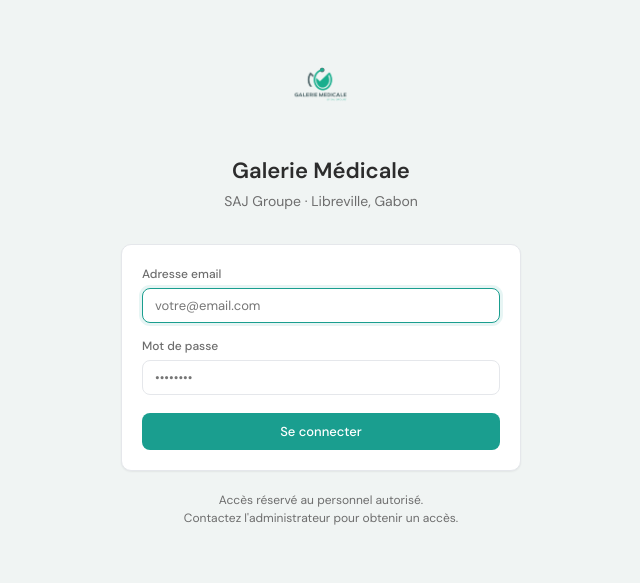
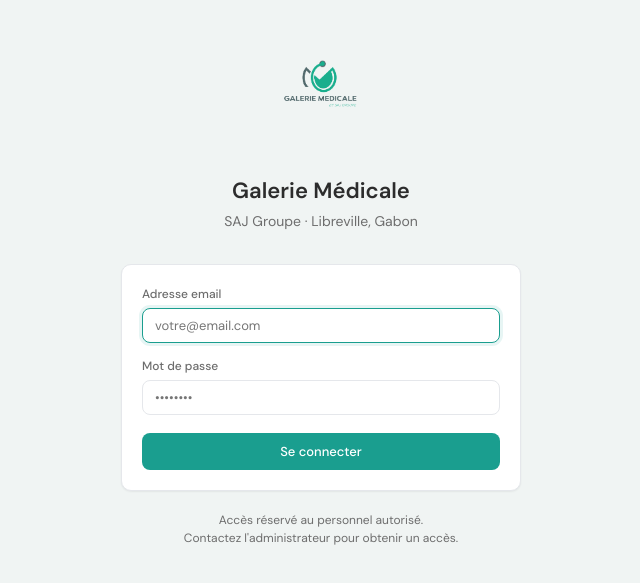
Before and after one commit to nizzyjeb/galerie-medicale, a React (Vite) app: page /login in a window 1280 px wide. Shown: the part 119-702 px from the top of the page, without its empty margins (319-959 px from the left). Built offline with nearby package versions, Linux system fonts and the light colour scheme; no server answers.

Commit message:
feat: logo agrandi partout

```diff
--- a/src/components/Layout.jsx
+++ b/src/components/Layout.jsx
@@ -47,7 +47,7 @@
       <aside className="sidebar">
         {/* Logo dans la sidebar */}
         <div style={{ padding: '16px 18px 14px', borderBottom: '1px solid rgba(255,255,255,.08)', display: 'flex', alignItems: 'center', gap: 10 }}>
-          <img src={LOGO_BASE64} alt="Galerie Médicale" style={{ width: 42, height: 42, objectFit: 'contain', borderRadius: 6, background: '#fff', padding: 3 }} />
+          <img src={LOGO_BASE64} alt="Galerie Médicale" style={{ width: 54, height: 54, objectFit: 'contain', borderRadius: 6, background: '#fff', padding: 3 }} />
           <div>
             <div style={{ fontSize: 12, fontWeight: 600, color: '#fff', letterSpacing: '.3px', lineHeight: 1.3 }}>Galerie Médicale</div>
             <div style={{ fontSize: 10, color: 'rgba(255,255,255,.4)', marginTop: 1 }}>SAJ Groupe · Libreville</div>
@@ -105,7 +105,7 @@
       <div className="main-content">
         <header className="topbar">
           <div style={{ display:'flex', alignItems:'center', gap:12 }}>
-            <img src={LOGO_BASE64} alt="GM" style={{ width:28, height:28, objectFit:'contain' }} />
+            <img src={LOGO_BASE64} alt="GM" style={{ width:36, height:36, objectFit:'contain' }} />
             <div style={{ fontSize:15, fontWeight:600 }}>Galerie Médicale</div>
           </div>
           <div style={{ display:'flex', alignItems:'center', gap:12 }}>
--- a/src/components/PrintDocument.jsx
+++ b/src/components/PrintDocument.jsx
@@ -102,7 +102,7 @@
 
       {/* ── EN-TÊTE : Logo gauche + Société centre ── */}
       <div style={{ display:'flex', alignItems:'flex-start', justifyContent:'space-between', marginBottom:6 }}>
-        <img src={LOGO_BASE64} alt="Galerie Médicale" style={{ height:72, objectFit:'contain' }} />
+        <img src={LOGO_BASE64} alt="Galerie Médicale" style={{ height:110, objectFit:'contain' }} />
         <div style={{ flex:1, textAlign:'center', padding:'8px 20px 0' }}>
           <div style={{ fontSize:18, fontWeight:700, color:TEAL, letterSpacing:1 }}>GALERIE MÉDICALE</div>
           <div style={{ fontSize:10, color:GRAY, marginTop:2 }}>
--- a/src/pages/Login.jsx
+++ b/src/pages/Login.jsx
@@ -1,3 +1,4 @@
+import LOGO_BASE64 from '../lib/logo.js'
 import { useState } from 'react'
 import { useAuth } from '../hooks/useAuth.jsx'
 import toast from 'react-hot-toast'
@@ -23,7 +24,7 @@
     <div style={{ minHeight:'100vh', display:'flex', alignItems:'center', justifyContent:'center', background:'#f0f4f3', fontFamily:'var(--font)', padding:20 }}>
       <div style={{ width:'100%', maxWidth:400 }}>
         <div style={{ textAlign:'center', marginBottom:32 }}>
-          <img src="/logo.png" alt="Galerie Médicale" style={{ width:100, height:100, objectFit:'contain', marginBottom:12 }} />
+          <img src={LOGO_BASE64} alt="Galerie Médicale" style={{ width:140, height:140, objectFit:'contain', marginBottom:12 }} />
           <h1 style={{ fontSize:22, fontWeight:600, color:'var(--text)', marginBottom:4 }}>Galerie Médicale</h1>
           <p style={{ color:'var(--gray)', fontSize:14 }}>SAJ Groupe · Libreville, Gabon</p>
         </div>
```
